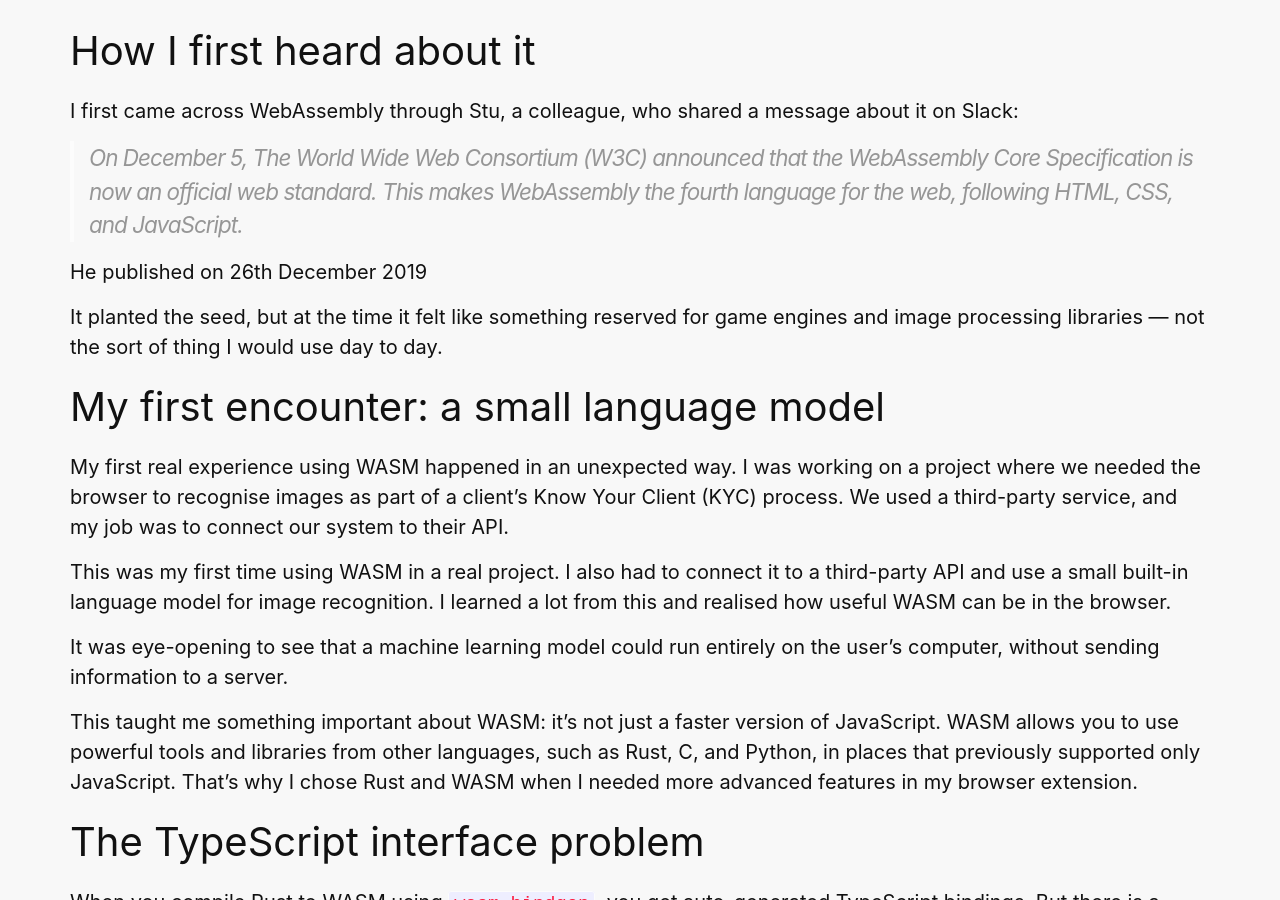
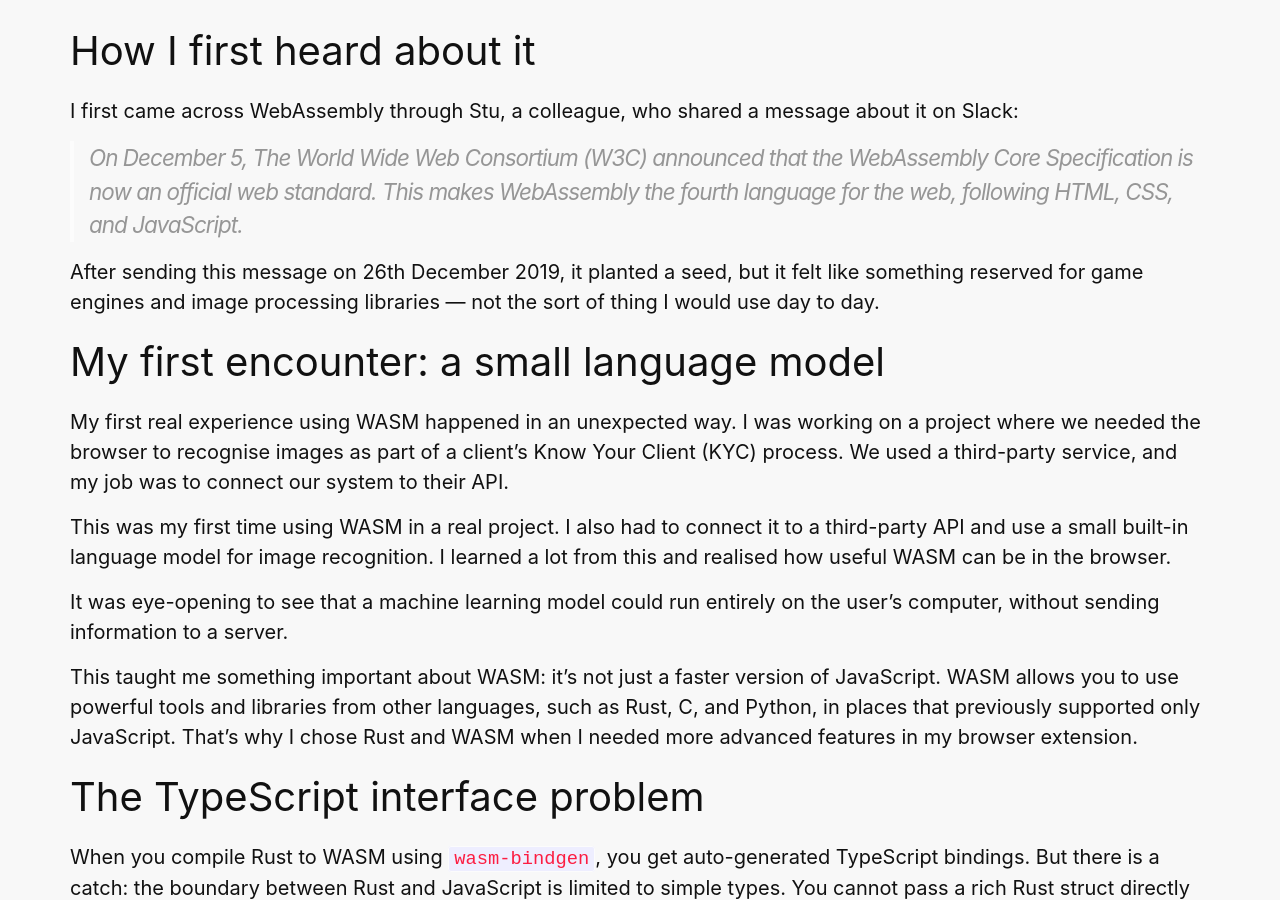
Before and after one commit to redbadger/awesome-badger, a Jekyll site: the page built from _posts/2026-03-09-wasm-beyond-the-browser-and-back-again.md, in a window 1280 px wide and 900 px high, scrolled down 1467 px. Built offline with Jekyll 4.4.1, drawn with Linux system fonts in a browser that asks for light colours; some web fonts are replaced.

Commit message:
Update _posts/2026-03-09-wasm-beyond-the-browser-and-back-again.md
Co-authored-by: Tom <4739372+barwick@users.noreply.github.com>

```diff
--- a/_posts/2026-03-09-wasm-beyond-the-browser-and-back-again.md
+++ b/_posts/2026-03-09-wasm-beyond-the-browser-and-back-again.md
@@ -36,9 +36,7 @@ I first came across WebAssembly through Stu, a colleague, who shared a message a
 
 > On December 5, The World Wide Web Consortium (W3C) announced that the WebAssembly Core Specification is now an official web standard. This makes WebAssembly the fourth language for the web, following HTML, CSS, and JavaScript.
 
-He published on 26th December 2019
-
-It planted the seed, but at the time it felt like something reserved for game engines and image processing libraries — not the sort of thing I would use day to day.
+After sending this message on 26th December 2019, it planted a seed, but it felt like something reserved for game engines and image processing libraries — not the sort of thing I would use day to day.
 
 ## My first encounter: a small language model
 
```
